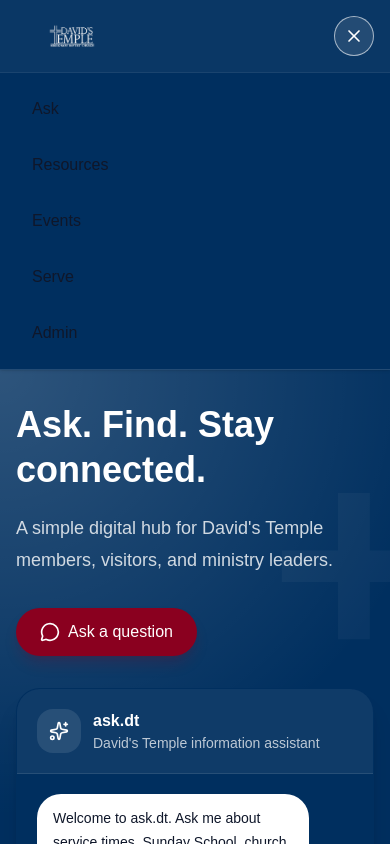
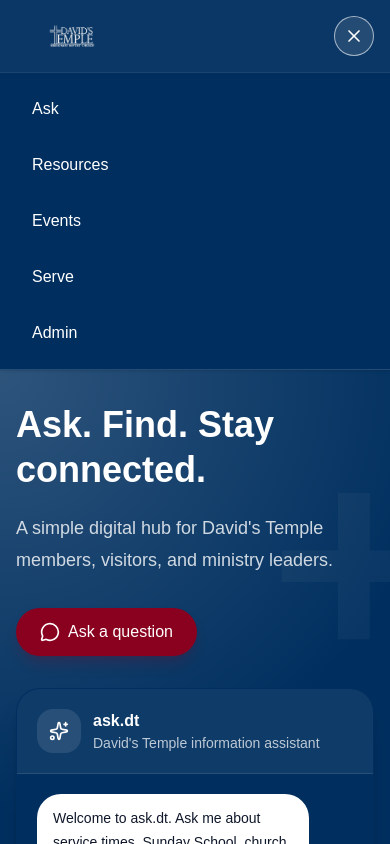
Before and after one commit to keithshouldersjr-discipleship/davidstemple-app, a Next.js app: page / in a window 390 px wide. Both pictures are taken after a click on the button 354 px from the left and 36 px from the top of the page. Shown: the top 844 px of the page. Built offline with nearby package versions, Linux system fonts and the light colour scheme; no server answers; the database is empty.

Commit message:
Fix mobile menu text color

```diff
--- a/components/layout/site-header.tsx
+++ b/components/layout/site-header.tsx
@@ -37,7 +37,7 @@ export function SiteHeader() {
           type="button"
           variant="light"
           size="sm"
-          className="h-10 w-10 px-0"
+          className="h-10 w-10 px-0 !text-white"
           aria-label={isOpen ? "Close navigation menu" : "Open navigation menu"}
           aria-expanded={isOpen}
           onClick={() => setIsOpen((current) => !current)}
@@ -46,13 +46,13 @@ export function SiteHeader() {
         </Button>
       </div>
       {isOpen ? (
-        <nav className="border-t border-white/10 bg-[var(--brand-navy)] px-4 py-3 sm:px-6 lg:px-8">
+        <nav className="border-t border-white/10 bg-[var(--brand-navy)] px-4 py-3 text-white sm:px-6 lg:px-8">
           <div className="mx-auto grid max-w-6xl gap-2">
             {navLinks.map((link) => (
               <Link
                 key={link.href}
                 href={link.href}
-                className="rounded-2xl px-4 py-3 text-base font-medium text-white/90 hover:bg-white/10 hover:text-white"
+                className="rounded-2xl px-4 py-3 text-base font-medium !text-white hover:bg-white/10"
                 onClick={() => setIsOpen(false)}
               >
                 {link.label}
```
